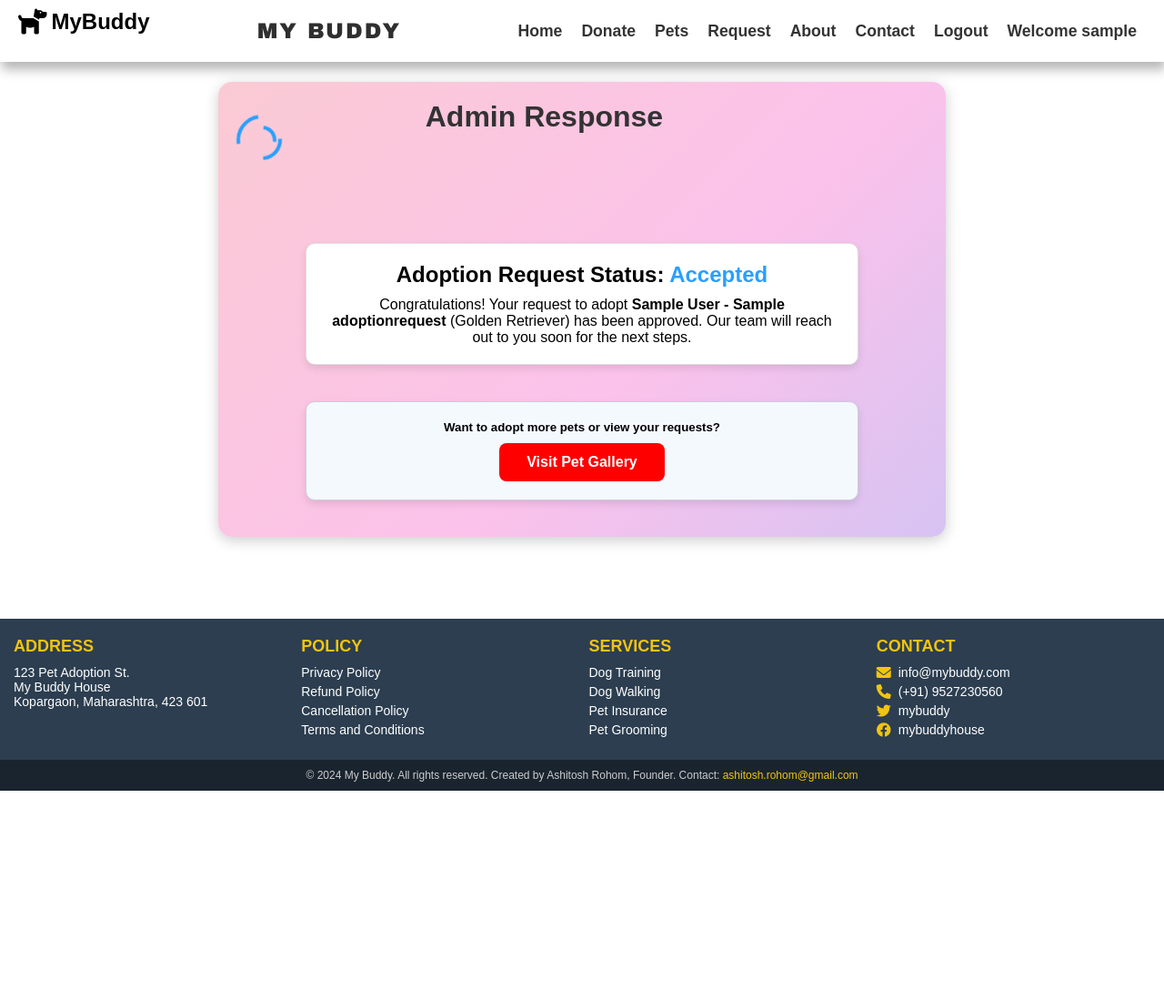
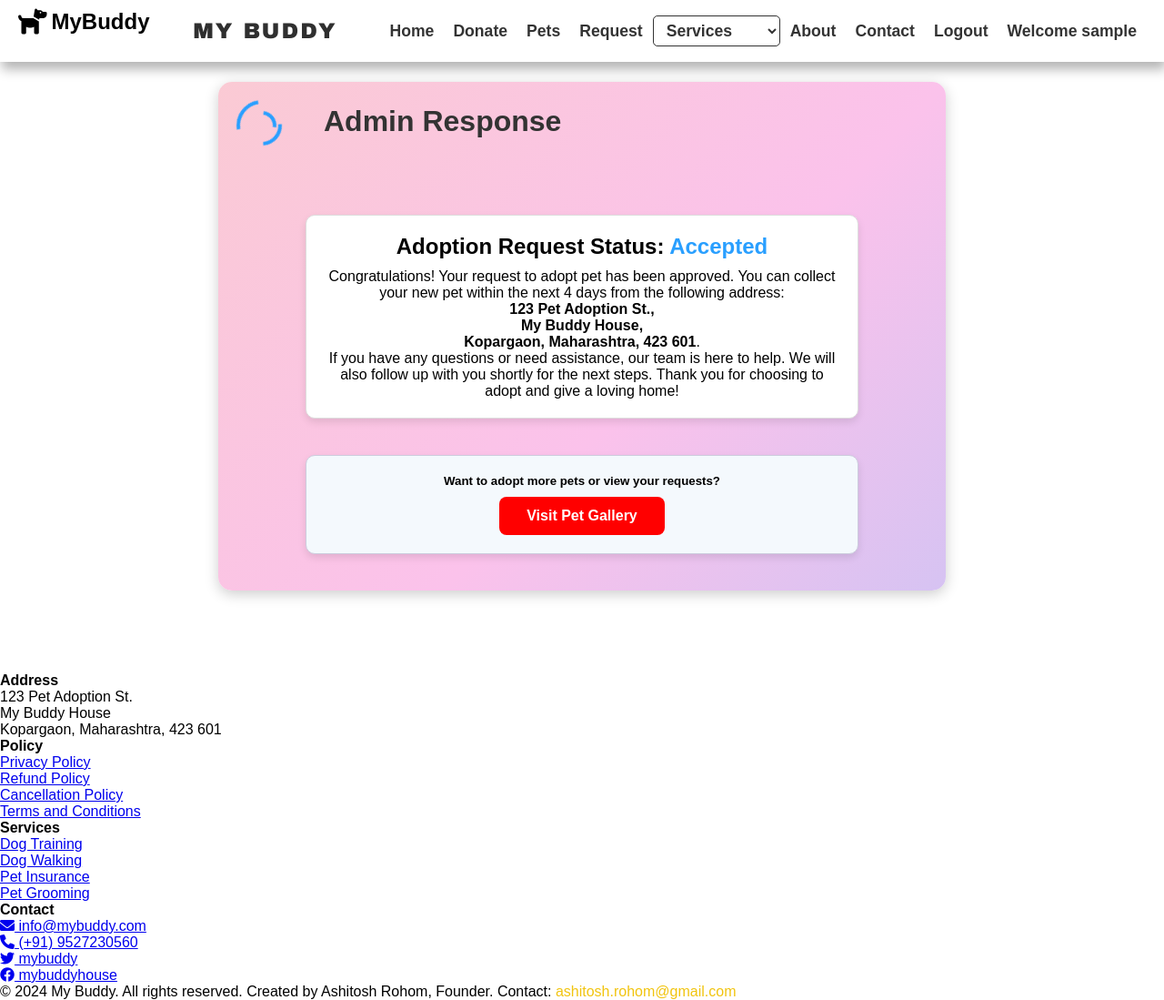
Before and after one commit to ashurohom/MyBuddyProject, a Django app: page /thanku/ in a window 1280 px wide. Shown: the whole page at 91% size. Before the commit the page ends 869 px from the top, so only its background shows below. Run offline with Django 5.2, Linux system fonts and the light colour scheme; a user stored in the database is signed in; tables that the repository leaves empty hold one stand-in row (values such as "Sample post"); some libraries are stand-ins or nearby versions.

Commit message:
add servicess

```diff
--- a/mybuddy/myapp/models.py
+++ b/mybuddy/myapp/models.py
@@ -64,3 +64,9 @@ class Donar(models.Model):
     address=models.CharField(max_length=100)
     mobile=models.CharField(max_length=10)
     amount=models.IntegerField()
+
+class Contact(models.Model):
+    name=models.CharField(max_length=50)
+    email=models.EmailField()
+    number=models.CharField(max_length=10)
+    message=models.CharField(max_length=300)
--- a/mybuddy/myapp/views.py
+++ b/mybuddy/myapp/views.py
@@ -2,7 +2,7 @@ from django.shortcuts import get_object_or_404,render,redirect
 from django.http import HttpResponse
 from django.contrib.auth.models import User
 from django.contrib.auth import authenticate,login,logout
-from .models import Pet, Adoptionrequest, Donar
+from .models import Pet, Adoptionrequest, Donar, Contact
 import re
 import razorpay
 from django.core.mail import send_mail
@@ -196,7 +196,18 @@ def about(request):
     return render(request,'about.html')
 
 def contact(request):
-    return render(request,'contact.html')
+    if request.method == "POST":
+        n = request.POST.get("name")
+        e = request.POST.get("email")
+        p = request.POST.get("phone")
+        m = request.POST.get("message")
+
+        contact = Contact.objects.create(name=n, email=e, number=p, message=m)
+        contact.save()
+        return render(request, 'contact.html', {"success_msg": "Your message has been sent successfully!"})
+
+    return render(request, 'contact.html')
+
 
 
 
--- a/mybuddy/static/css/style.css
+++ b/mybuddy/static/css/style.css
@@ -17,7 +17,7 @@
   width: 100%;
   top: 0;
   z-index: 100;
-  flex-wrap: wrap; /* Allow wrapping on smaller screens */
+  flex-wrap: wrap;
 }
 
 /* Logo Styling */
@@ -30,7 +30,7 @@
 .logo a {
   font-size: 24px;
   font-weight: bold;
-  color: #000000;
+  color: #000;
   text-decoration: none;
   display: flex;
   align-items: center;
@@ -38,13 +38,12 @@
 
 .logo a i {
   font-size: 28px;
-  /* color: #337e7a; Keeping the dog icon in the same color scheme */
-  color: #000000;
+  color: #000;
 }
 
 /* Center Website Name */
 .website-name {
-  flex: 1; /* Pushes the website name to the center */
+  flex: 1;
   text-align: center;
 }
 
@@ -57,42 +56,58 @@
   margin: 0;
 }
 
-/* Navbar buttons */
+/* Navbar Buttons */
 .nav-buttons {
   display: flex;
-  gap: 1px; /* Adds space between buttons */
+  gap: 1px;
+  align-items: center;
 }
 
 .nav-btn {
   display: inline-block;
-  color: rgba(0, 0, 0, 0.8); /* Text color */
+  color: rgba(0, 0, 0, 0.8);
   padding: 5px 10px;
   text-align: center;
   text-decoration: none;
   font-size: 1.1rem;
-  font-weight: bold; /* Make the text bold */
+  font-weight: bold;
   border-radius: 5px;
   transition: all 0.3s ease;
 }
 
 .nav-btn:hover {
-  color: #9ea33b; /* Change text color on hover */
-  text-decoration: underline; /* Add underline on hover */
-  transform: scale(1.1); /* Slightly enlarge the button */
+  color: #9ea33b;
+  text-decoration: underline;
+  transform: scale(1.1);
 }
 
+/* Select Dropdown Styling */
+.select-dropdown select {
+  padding: 5px 10px;
+  font-size: 1.1rem;
+  font-weight: bold;
+  border-radius: 5px;
+  border: 1px solid rgba(0, 0, 0, 0.8);
+  background: transparent;
+  color: rgba(0, 0, 0, 0.8);
+  cursor: pointer;
+  transition: all 0.3s ease;
+}
 
+.select-dropdown select:focus {
+  outline: none;
+  border-color: #9ea33b;
+}
 
-
-
-
+.select-dropdown select:hover {
+  transform: scale(1.05);
+}
 
 /* Responsive Adjustments */
 @media (max-width: 768px) {
   .website-name h1 {
-    font-size: 20px; /* Adjust font size for medium screens */
+    font-size: 20px;
   }
-
   .nav-btn {
     padding: 8px 12px;
     font-size: 0.9rem;
@@ -101,142 +116,30 @@
 
 @media (max-width: 576px) {
   .website-name h1 {
-    font-size: 18px; /* Smaller text on small screens */
+    font-size: 18px;
   }
-
   .nav-btn {
     padding: 6px 10px;
     font-size: 0.8rem;
   }
-
   .nav-buttons {
-    flex-wrap: wrap; /* Wrap buttons for smaller screens */
+    flex-wrap: wrap;
     justify-content: center;
     gap: 5px;
   }
 }
 
-/* Smallest Screen Adjustments */
 @media (max-width: 400px) {
   .logo a {
-    font-size: 20px; /* Reduce logo text size */
+    font-size: 20px;
   }
-
   .logo a i {
-    font-size: 24px; /* Reduce icon size */
+    font-size: 24px;
   }
-
   .website-name h1 {
-    font-size: 16px; /* Reduce website name size */
+    font-size: 16px;
   }
 }
 
-
-
-
-
-
-
-
-
-
-
-/* -------------------------------------------------------------------------------------- */
-/* CSS For Footer.html */
-
-
-/* Resetting default margin and padding */
-* {
-  margin: 0;
-  padding: 0;
-  box-sizing: border-box;
-}
-
-/* Footer Container */
-footer {
-  background-color: #2C3E50;
-  color: #fff;
-  padding: 20px 15px;
-  font-family: Arial, sans-serif;
-}
-
-.footer-container {
-  display: flex;
-  justify-content: space-between;
-  flex-wrap: wrap; /* Ensures sections stack on smaller screens */
-  gap: 15px;
-}
-
-.footer-section {
-  flex: 1; /* Ensures equal spacing */
-  min-width: 200px; /* Prevents sections from shrinking too small */
-}
-
-.footer-section h4 {
-  margin-bottom: 10px;
-  font-size: 18px;
-  text-transform: uppercase;
-  color: #f1c40f;
-}
-
-.footer-section p, .footer-section ul {
-  margin: 0;
-  font-size: 14px;
-}
-
-.footer-section ul {
-  list-style: none;
-}
-
-.footer-section ul li {
-  margin: 5px 0;
-}
-
-.footer-section ul li a {
-  color: #fff;
-  text-decoration: none;
-  transition: color 0.3s ease;
-}
-
-.footer-section ul li a:hover {
-  color: #f1c40f;
-}
-
-/* Social and Contact Links */
-.contact-link, .social-link {
-  display: flex;
-  align-items: center;
-  font-size: 14px;
-}
-
-.contact-link i, .social-link i {
-  margin-right: 8px;
-  font-size: 16px;
-  color: #f1c40f;
-}
-
-/* Footer Bottom */
-.footer-bottom {
-  background-color: #1A242F;
-  color: #ccc;
-  text-align: center;
-  padding: 10px 15px;
-  font-size: 12px;
-}
-
-/* Media Query for Smaller Screens */
-@media (max-width: 768px) {
-  .footer-container {
-      flex-direction: column; /* Stack sections vertically */
-      align-items: center;
-      text-align: center;
-  }
-
-  .footer-section {
-      min-width: auto; /* Allows sections to shrink appropriately */
-  }
-
-  .footer-bottom {
-      font-size: 10px;
-  }
-}
+/* Footer CSS (if needed) */
+/* Add your footer styles here if you're using a separate footer file */
--- a/mybuddy/template/contact.html
+++ b/mybuddy/template/contact.html
@@ -22,7 +22,8 @@
         </div>
         <div class="contact-form">
             <h2>Send Us a Message</h2>
-            <form>
+            <form method="POST">
+                {% csrf_token %}
                 <input type="text" name="name" placeholder="Your Name" required>
                 <input type="email" name="email" placeholder="Your Email" required>
                 <input type="tel" name="phone" placeholder="Your Contact Number" required>
--- a/mybuddy/template/header.html
+++ b/mybuddy/template/header.html
@@ -5,19 +5,13 @@
   <meta charset="UTF-8">
   <meta name="viewport" content="width=device-width, initial-scale=1.0">
   <title>My Buddy</title>
-  {% comment %} <link rel="stylesheet" href="{%static 'css/style.css'%}"> {% endcomment %}
+  <!-- Font Awesome CDN -->
   <link rel="stylesheet" href="https://cdnjs.cloudflare.com/ajax/libs/font-awesome/6.0.0-beta3/css/all.min.css">
-
-  {% block maincss %}
-  <link rel="stylesheet" href="{% static 'css/style.css'%}">
-  {% endblock maincss %}
-  {% comment %} <link rel="stylesheet" href="{% static 'css/bootstrap.min.css' %}"> {% endcomment %}
-
-
+  <!-- Main CSS -->
+  <link rel="stylesheet" href="{% static 'css/style.css' %}">
 </head>
 <body>
-
-  <!-- SECTION 1 -->
+  <!-- Navigation Bar -->
   <nav class="navbar">
     <div class="logo">
       <a href="#">
@@ -41,31 +35,31 @@
         <a href="/signin" class="nav-btn">Donate</a>
       {% endif %}
 
+      <!-- Services Dropdown using a select tag -->
+      <div class="select-dropdown">
+        <select id="servicesSelect" onchange="if(this.value) window.location.href=this.value">
+          <option value="" disabled selected>Services</option>
+          <option value="/vaccination">Vaccination</option>
+          <option value="/doctor">Doctor</option>
+          <option value="/foods">Foods</option>
+          <!-- Add more options as needed -->
+        </select>
+      </div>
+
       <a href="/about" class="nav-btn">About</a>
       <a href="/contact" class="nav-btn">Contact</a>
 
       {% if request.user.is_authenticated %}
-
         <a href="/logout" class="nav-btn">Logout</a>
-      <a href="/user" class="nav-btn ">Welcome {{request.user.username}}</a>
-
+        <a href="/user" class="nav-btn">Welcome {{ request.user.username }}</a>
       {% else %}
-
         <a href="/signin" class="nav-btn">Login</a>
         <a href="/signup" class="nav-btn">Signup</a>
-
       {% endif %}
-
-{% comment %} here i want profile icon with its dropdown button {% endcomment %}
-
-
-
-
-
     </div>
   </nav>
 
+  <!-- Bootstrap Bundle (if needed) -->
   <script src="{% static 'js/bootstrap.bundle.min.js' %}"></script>
-
 </body>
 </html>
--- a/mybuddy/template/thanku.html
+++ b/mybuddy/template/thanku.html
@@ -11,13 +11,13 @@
             <div class="loader">
                 <p><h2 class="response-title">Admin Response</h2>
                 </p>
-                <div class="words">
+                {% comment %} <div class="words">
                     <span class="word">Wait..</span>
                     <span class="word">Requested</span>
                     <span class="word">Accept</span>
                     <span class="word">Reject</span>
                     <span class="word">Processing</span>
-                </div>
+                </div> {% endcomment %}
             </div>
         </div>
 
@@ -33,8 +33,9 @@
     <div class="response-box">
         <h4 class="response-status">Adoption Request Status: <span class="status-approved">Pending..</span></h4>
         <p class="response-message">
-            Congratulations! Your request to adopt <strong>Max</strong> (Golden Retriever) has been approved.
-            Our team will reach out to you soon for the next steps.
+            Thank you for your request to adopt
+            Please wait for up to 24 hours while our team processes your request. We will get back to you shortly with the next steps.
+
         </p>
     </div>
 
@@ -42,8 +43,16 @@
     <div class="response-box">
         <h4 class="response-status">Adoption Request Status: <span class="status-approved">Accepted</span></h4>
         <p class="response-message">
-            Congratulations! Your request to adopt <strong>{{adoption_request}}</strong> (Golden Retriever) has been approved.
-            Our team will reach out to you soon for the next steps.
+            Congratulations! Your request to adopt pet has been approved.
+            You can collect your new pet within the next 4 days from the following address:<br>
+
+            <strong>123 Pet Adoption St.,<br>
+            My Buddy House,<br>
+            Kopargaon, Maharashtra, 423 601</strong>.  <br>
+
+If you have any questions or need assistance, our team is here to help. We will also follow up with you shortly for
+the next steps. Thank you for choosing to adopt and give a loving home!
+
         </p>
     </div>
 
@@ -51,15 +60,17 @@
     <div class="response-box">
         <h4 class="response-status">Adoption Request Status: <span class="status-approved">Rejected</span></h4>
         <p class="response-message">
-            Sorry! Your request to adopt <strong>{{adoption_request}}</strong> (Golden Retriever) has been Reject.
-            Our team will reach out to you soon for the next steps.
+            We're sorry to inform you that your request to adopt pet has been declined.
+Our team will contact you shortly to provide more details and guide you through the next steps.
+Thank you for your understanding, and we encourage you to explore other adoption opportunities with us.
+
         </p>
     </div>
 
     {% endif %}
     {% else %}
     <div class="response-box">
-        <h4 class="response-status">Adoption Request Status: <span class="status-approved">No Adoption Request Found</span></h4>
+        <h4 class="response-status">Adoption Request Status: <span class="status-approved">No Request Found</span></h4>
     </div>
     {% endif %}
 
```
Also changed, not shown: mybuddy/myapp/admin.py (+6 -1 lines), mybuddy/myapp/migrations/0008_contact.py (added). Lines whose indentation alone changed are shown as unchanged.
